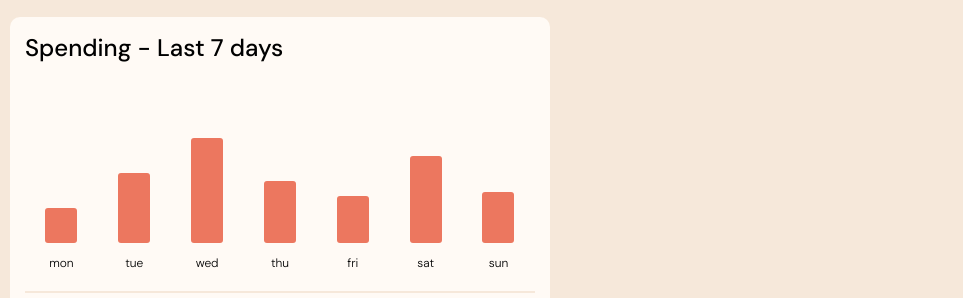
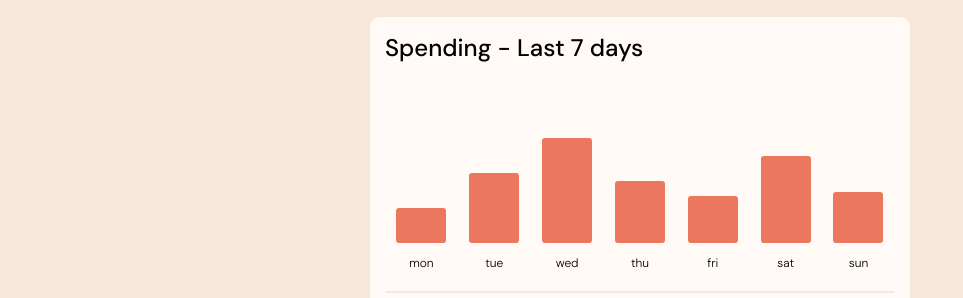
Before and after one commit to waffleflopper/expenses-chart-component, a plain HTML site: page index.html in a window 1280 px wide. Shown: the part 124-422 px from the top of the page, without its empty margins (0-963 px from the left). Drawn offline with Linux system fonts and the light colour scheme.

Commit message:
breakpoint for bar width

```diff
--- a/styles/styles.scss
+++ b/styles/styles.scss
@@ -41,6 +41,7 @@ main {
   flex-direction: column;
   align-items: center;
   gap: 20px;
+  margin-inline: auto;
 }
 header.balance {
   display: flex;
@@ -111,6 +112,9 @@ header.balance {
       display: flex;
       flex-direction: column;
       align-items: center;
+      @media only screen and (min-width: 380px) {
+        width: 50px;
+      }
       &:hover .bar {
         background-color: lighten($primary, 10%);
         cursor: pointer;
```
Also changed, not shown: styles/styles.css, 1 other file.
